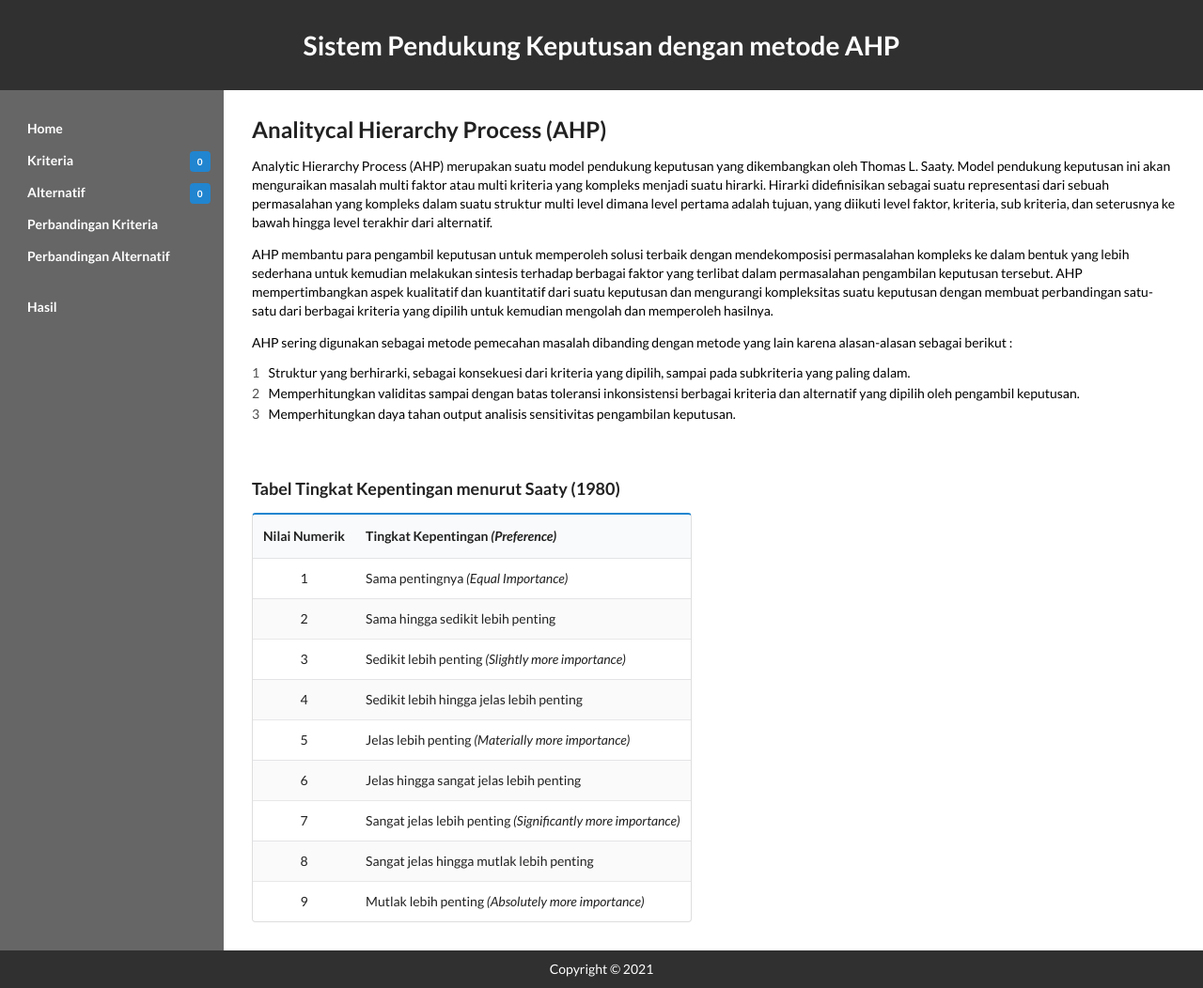
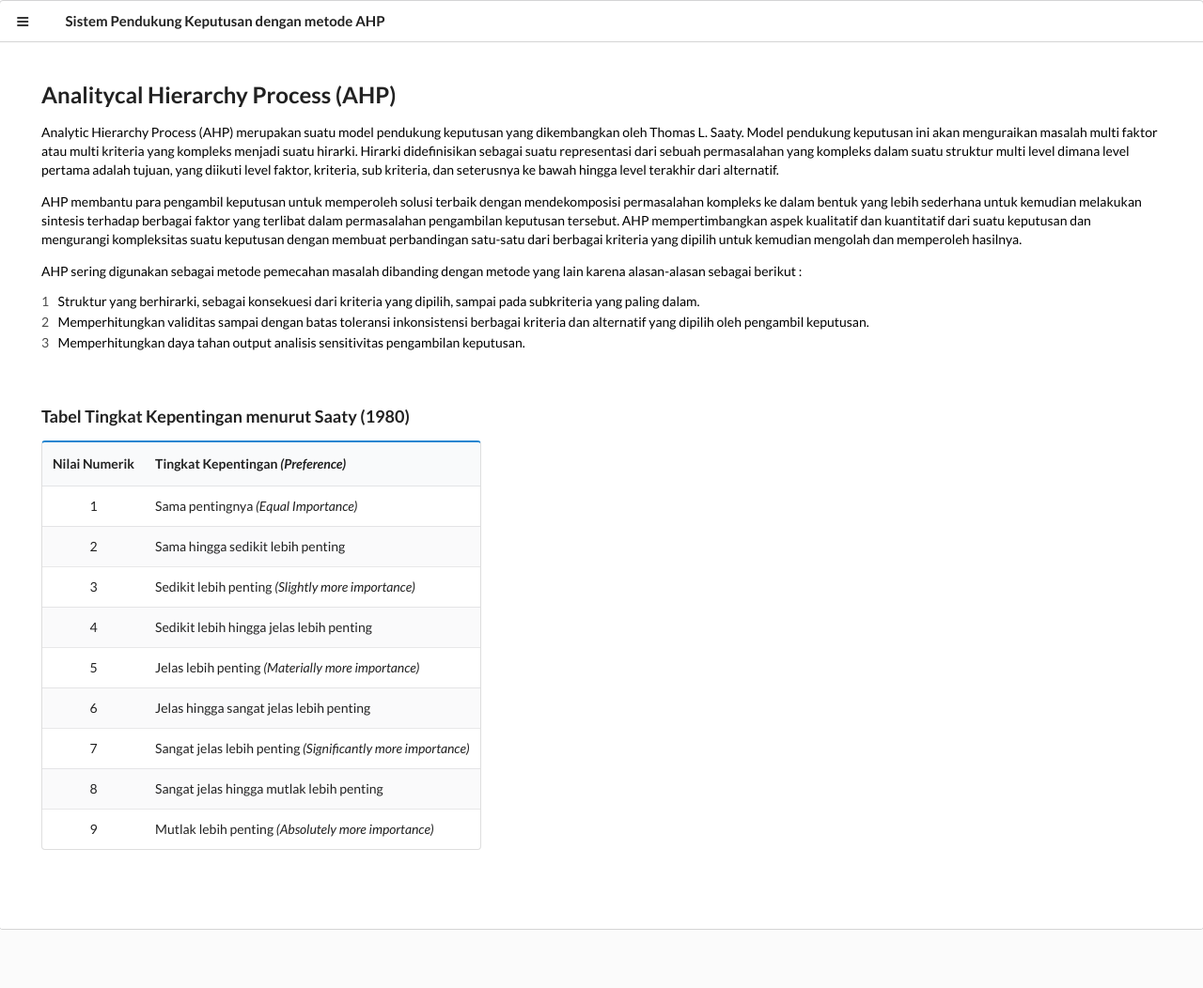
Before and after one commit to Backendmonk/UAS-DSS, a PHP site: page /index.php in a window 1280 px wide. Shown: the whole page at 94% size. After the commit the page ends 990 px from the top, so only its background shows below. Run offline with PHP 8.4, Linux system fonts and the light colour scheme; data that the repository does not hold is empty.

Commit message:
ubah sidebar dan navbar

```diff
--- a/css/style.css
+++ b/css/style.css
@@ -106,6 +106,6 @@
   padding: 30px;
 }
 footer {
-	background: #303030;
+	background: #f5f5f5;
   text-align: center;
 }
--- a/footer.php
+++ b/footer.php
@@ -1,5 +1,7 @@
-</div> <!-- /wrapper -->
 
+
+	</div>
+</div>
 <footer>
 	<p>Copyright &copy; <?php echo date("Y"); ?></p>
 </footer>
@@ -21,5 +23,10 @@
 	  })
 	;
 </script>
+<script type="text/javascript">
+$('.ui.sidebar').sidebar({
+    context: $('.bottom.segment')
+  })
+  .sidebar('attach events', '.menu .item');</script>
 </body>
 </html>
--- a/header.php
+++ b/header.php
@@ -8,37 +8,42 @@
 </head>
 
 <body>
-<header>
-	<h1>Sistem Pendukung Keputusan dengan metode AHP</h1>
-</header>
+	<div class="ui top attached demo menu borderless">
+		<a class="item">
+			<i class="sidebar icon"></i>
+		</a>
+		<a class="item"  href="index.php">
+			<h4>Sistem Pendukung Keputusan dengan metode AHP</h4>
+		</a>
+	</div>
+	<div class="ui bottom attached segment">
+	<div class="ui labeled  left inline vertical sidebar menu">
+		<a class="item"  href="index.php">
+		Home
+		</a>
+		<a class="item"  href="kriteria.php">
 
-<div class="wrapper">
-	<nav id="navigation" role="navigation">
-		<ul>
-			<li><a class="item" href="index.php">Home</a></li>
-			<li>
-				<a class="item" href="kriteria.php">Kriteria
+		Kriteria
 		<div class="ui blue tiny label" style="float: right;"><?php echo getJumlahKriteria(); ?></div>
 		</a>
-			</li>
-			<li>
-				<a class="item" href="alternatif.php">Alternatif
+		<a class="item" href="alternatif.php">
+
+		Alternatif
 		<div class="ui blue tiny label" style="float: right;"><?php echo getJumlahAlternatif(); ?></div>
 		</a>
-			</li>
-			<li><a class="item" href="bobot_kriteria.php">Perbandingan Kriteria</a></li>
-			<li><a class="item" href="bobot.php?c=1">Perbandingan Alternatif</a></li>
-				<ul>
+		<a class="item" href="bobot_kriteria.php">
+		Perbandingan Kriteria
+		</a>
+		<a class="item" href="bobot.php?c=1">
+		Perbandingan Alternatif
+		</a>
 			<?php
-
 				if (getJumlahKriteria() > 0) {
 					for ($i=0; $i <= (getJumlahKriteria()-1); $i++) {
-								echo "<li><a class='item' href='bobot.php?c=".($i+1)."'>".getKriteriaNama($i)."</a></li>";
+						echo "<li><a class='item' style='padding-left: 1.8rem;'  href='bobot.php?c=".($i+1)."'>".getKriteriaNama($i)."</a></li>";
 					}
 				}
-
 			?>
-				</ul>
-			<li><a class="item" href="hasil.php">Hasil</a></li>
-		</ul>
-	</nav>
+	</div>
+	<div class="pusher">
+		<div class="ui basic segment">
```
Lines whose indentation alone changed are shown as unchanged.
